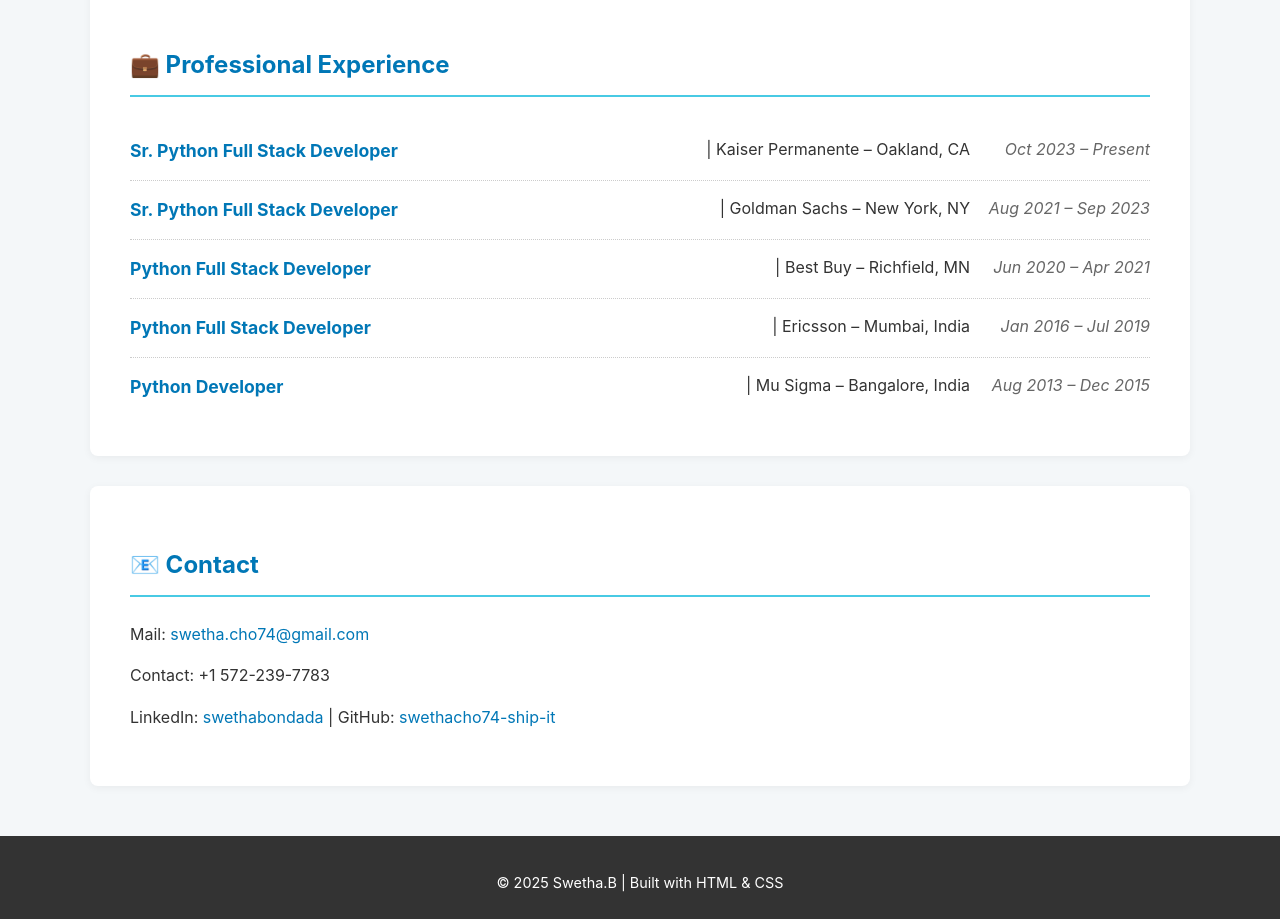
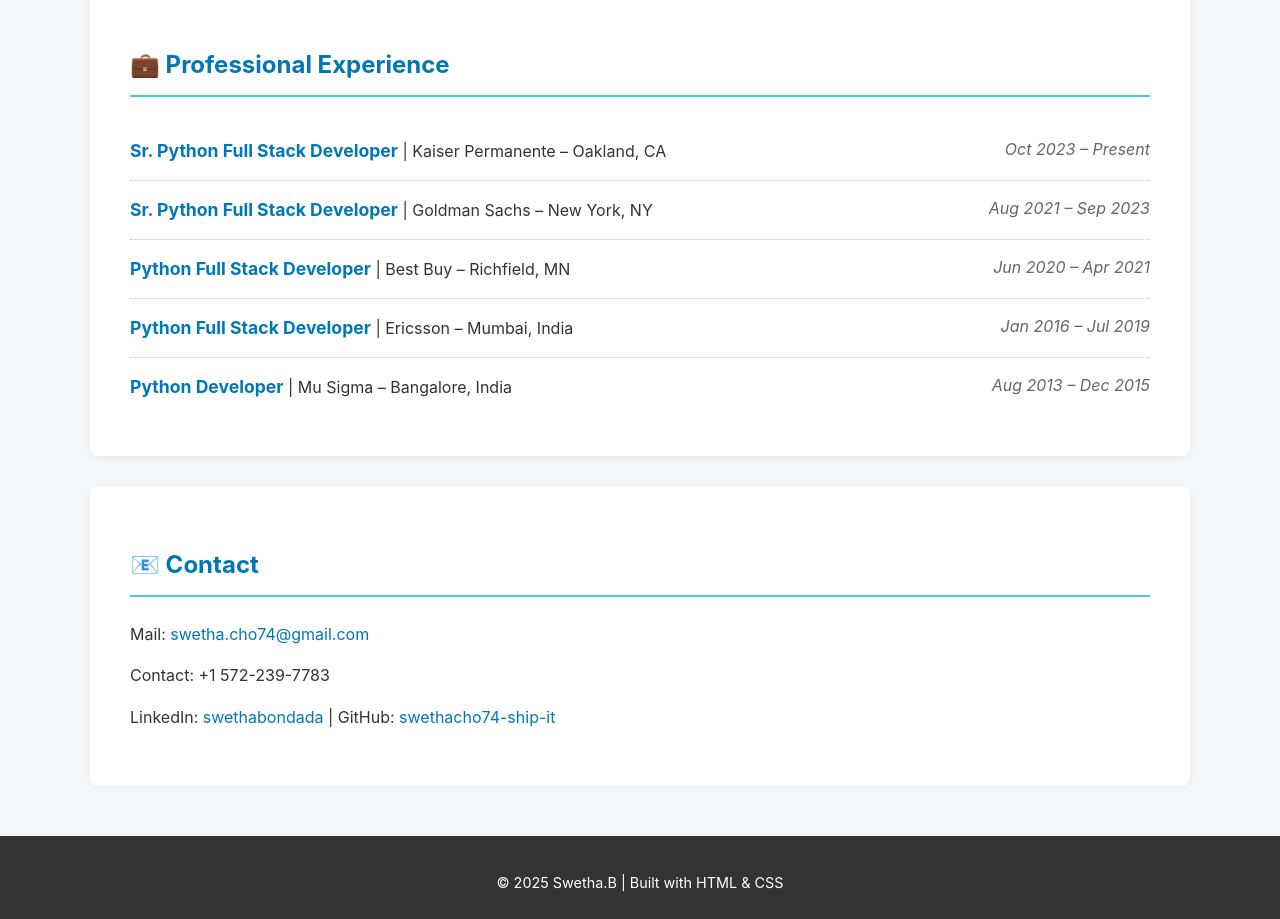
Before and after one commit to swethacho74-ship-it/swetha-ai-engineer, a plain HTML site: page index.html in a window 1280 px wide. Shown: the part 3240-4159 px from the top of the page. Drawn offline with Linux system fonts and the light colour scheme.

Commit message:
Update index.html
dew

```diff
--- a/index.html
+++ b/index.html
@@ -122,23 +122,23 @@
             <h2>💼 Professional Experience</h2>
             <ul class="job-list">
                 <li>
-                    <strong>Sr. Python Full Stack Developer</strong> | Kaiser Permanente – Oakland, CA
+                    <span class="job-title"><strong>Sr. Python Full Stack Developer</strong> | Kaiser Permanente – Oakland, CA</span>
                     <span class="dates">Oct 2023 – Present</span>
                 </li>
                 <li>
-                    <strong>Sr. Python Full Stack Developer</strong> | Goldman Sachs – New York, NY
+                    <span class="job-title"><strong>Sr. Python Full Stack Developer</strong> | Goldman Sachs – New York, NY</span>
                     <span class="dates">Aug 2021 – Sep 2023</span>
                 </li>
                 <li>
-                    <strong>Python Full Stack Developer</strong> | Best Buy – Richfield, MN
+                    <span class="job-title"><strong>Python Full Stack Developer</strong> | Best Buy – Richfield, MN</span>
                     <span class="dates">Jun 2020 – Apr 2021</span>
                 </li>
                 <li>
-                    <strong>Python Full Stack Developer</strong> | Ericsson – Mumbai, India
+                    <span class="job-title"><strong>Python Full Stack Developer</strong> | Ericsson – Mumbai, India</span>
                     <span class="dates">Jan 2016 – Jul 2019</span>
                 </li>
                 <li>
-                    <strong>Python Developer</strong> | Mu Sigma – Bangalore, India
+                    <span class="job-title"><strong>Python Developer</strong> | Mu Sigma – Bangalore, India</span>
                     <span class="dates">Aug 2013 – Dec 2015</span>
                 </li>
             </ul>
```
